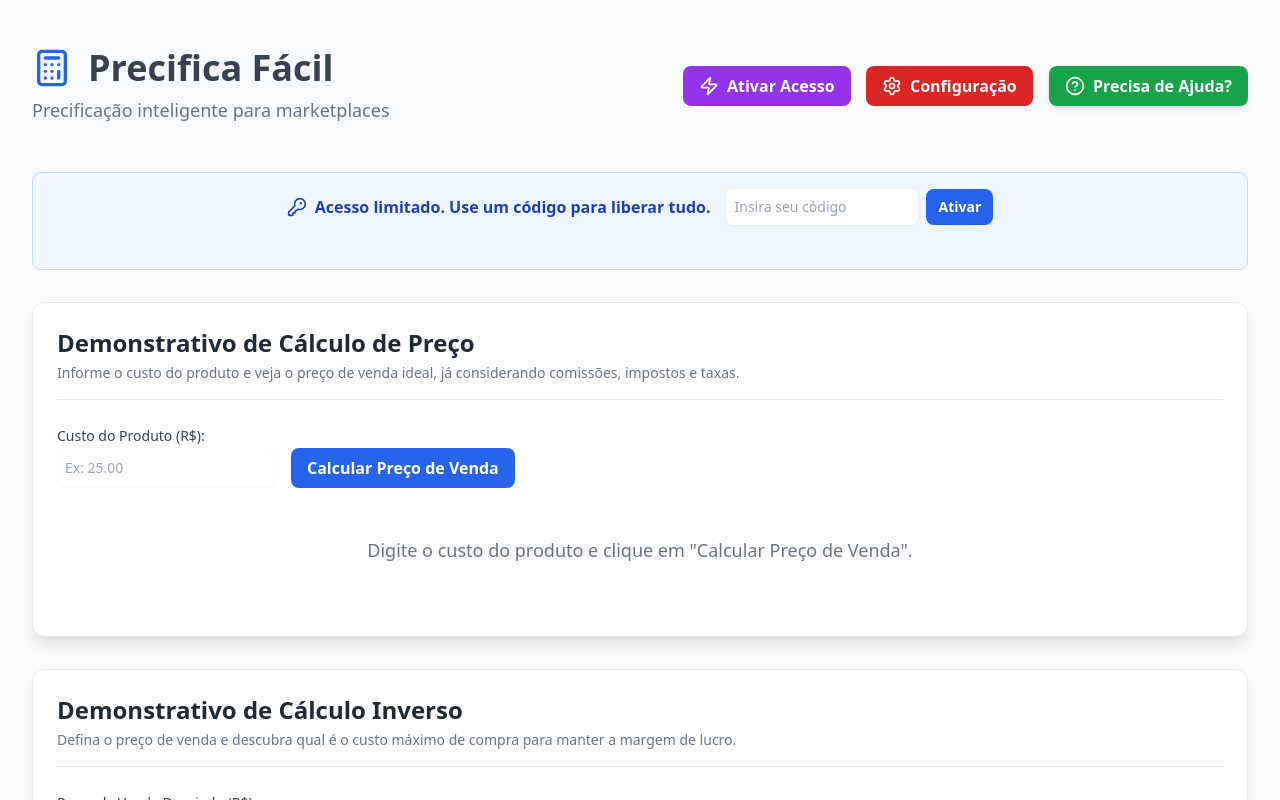
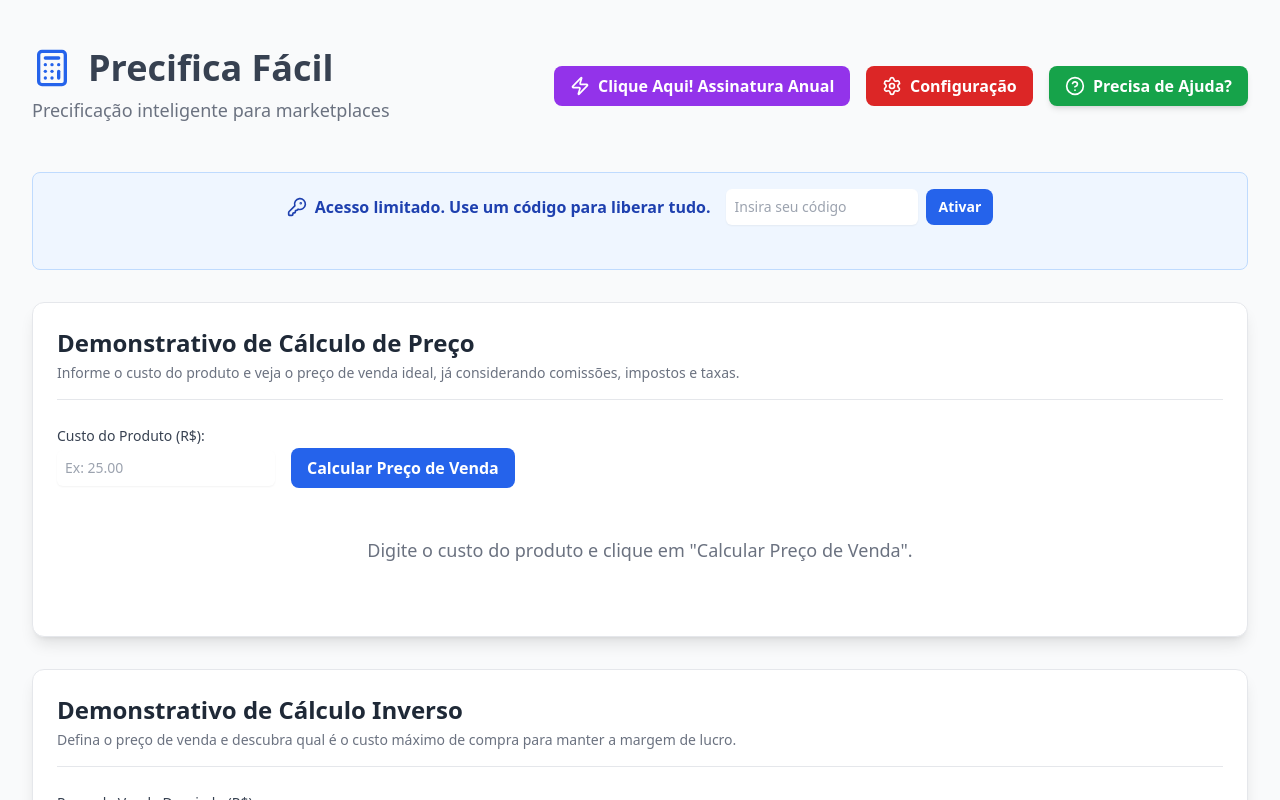
Before and after one commit to fabriciomarcato-cyber/precifica-facil, a React (Vite) app: page / in a window 1280 px wide. Shown: the top 800 px of the page. Built offline with nearby package versions, Linux system fonts and the light colour scheme.

Commit message:
feat: Update premium access button text
Changes the text and aria-label of the premium access button to "Clique Aqui! Assinatura Anual" to more accurately reflect the yearly subscription offering and encourage clicks.

```diff
--- a/App.tsx
+++ b/App.tsx
@@ -42,10 +42,10 @@ export default function App() {
                 target="_blank"
                 rel="noopener noreferrer"
                 className="bg-purple-600 text-white px-4 py-2 rounded-lg hover:bg-purple-700 transition-colors shadow-md focus:outline-none focus:ring-2 focus:ring-purple-500 focus:ring-offset-2 flex items-center gap-2 font-semibold animate-premium-pulse"
-                aria-label="Ativar acesso completo"
+                aria-label="Clique Aqui! Assinatura Anual"
               >
                 <Zap className="w-5 h-5"/>
-                <span>Ativar Acesso</span>
+                <span>Clique Aqui! Assinatura Anual</span>
               </a>
             )}
             {!showSettings && (
```
